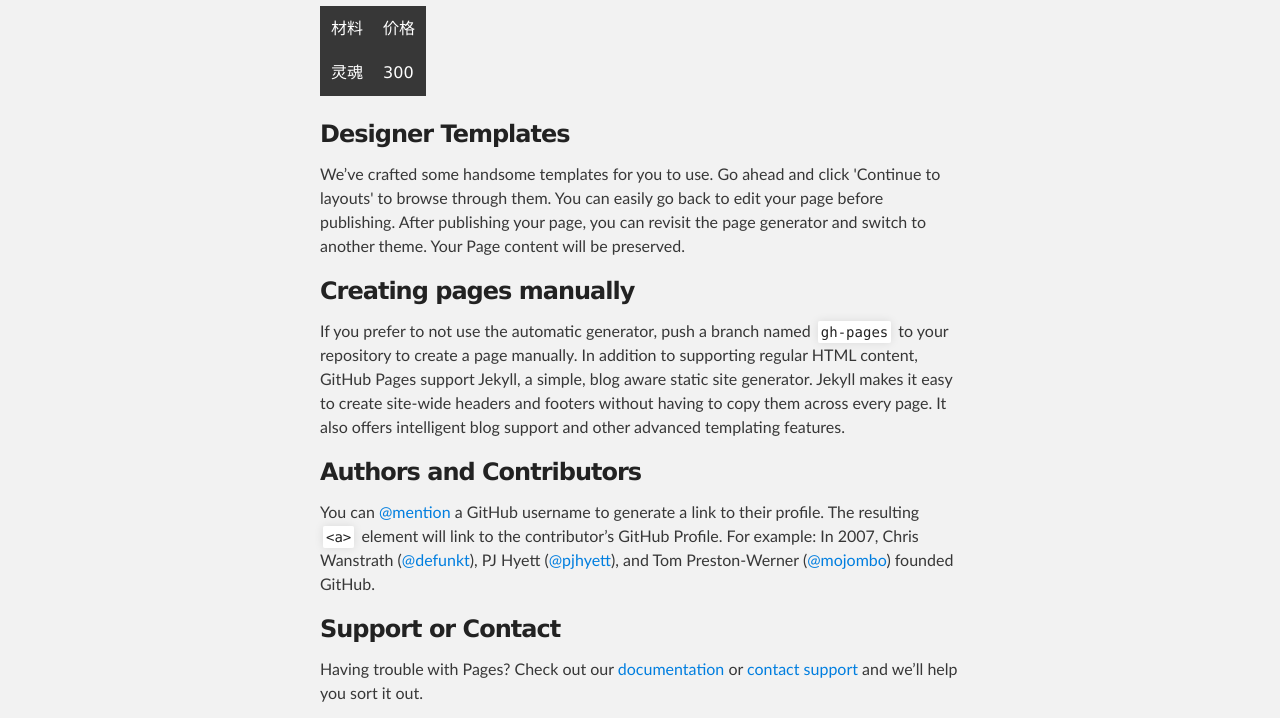
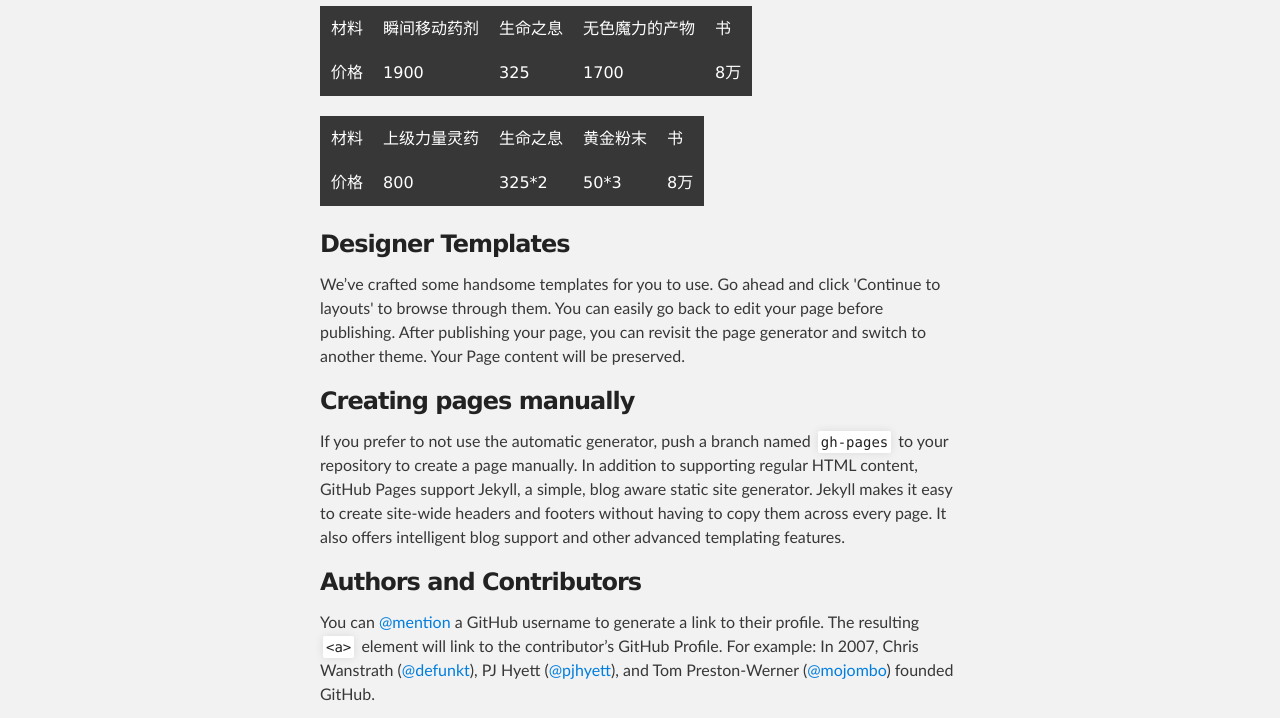
Before and after one commit to memoryaty/memoryaty.github.io, a plain HTML site: page index.html in a window 1280 px wide. Shown: the part 287-1005 px from the top of the page. Drawn offline with Linux system fonts and the light colour scheme.

Commit message:
add table

```diff
--- a/index.html
+++ b/index.html
@@ -28,17 +28,39 @@
     <div id="main_content_wrap" class="outer">
       <section id="main_content" class="inner">
         <h1>
-<a id="-welcome-to-github-pages" class="anchor" href="#-welcome-to-github-pages" aria-hidden="true"><span aria-hidden="true" class="octicon octicon-link"></span></a>### Welcome to GitHub Pages.</h1>
+<a id="-welcome-to-github-pages" class="anchor" href="#-welcome-to-github-pages" aria-hidden="true"><span aria-hidden="true" class="octicon octicon-link"></span></a>I feel so sadness.</h1>
 
 <p>
   <table>
     <tr>
       <th>材料</th>
-      <th>价格</th>
+      <th>瞬间移动药剂</th>
+      <th>生命之息</th>
+      <th>无色魔力的产物</th>
+      <th>书</th>
     </tr>
     <tr>
-      <th>灵魂</th>
-      <th>300</th>
+      <th>价格</th>
+      <th>1900</th>
+      <th>325</th>
+      <th>1700</th>
+      <th>8万</th>
+    </tr>
+  </table>
+  <table>
+    <tr>
+      <th>材料</th>
+      <th>上级力量灵药</th>
+      <th>生命之息</th>
+      <th>黄金粉末</th>
+      <th>书</th>
+    </tr>
+    <tr>
+      <th>价格</th>
+      <th>800</th>
+      <th>325*2</th>
+      <th>50*3</th>
+      <th>8万</th>
     </tr>
   </table>
 </p>
```
